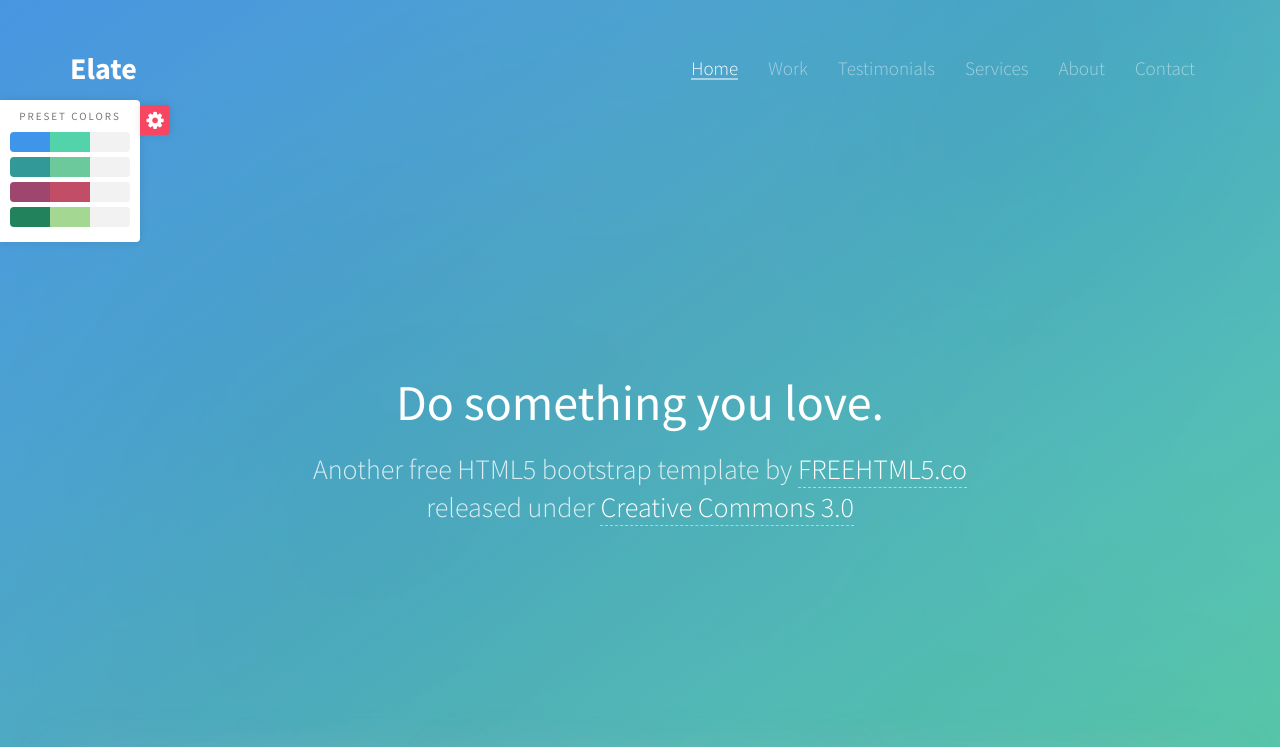
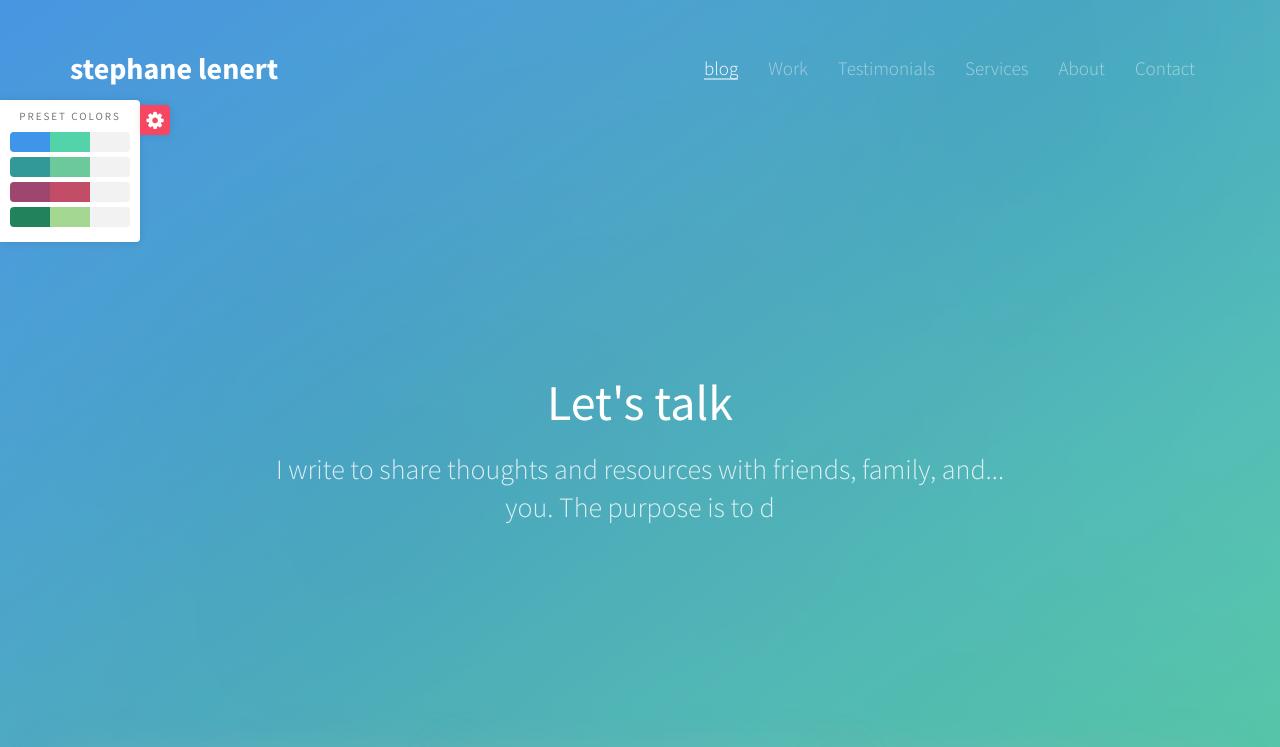
Before and after one commit to stephanexz/Front-learning, a plain HTML site: page elate/index.html in a window 1280 px wide. Shown: the top 747 px of the page. Drawn offline with Linux system fonts and the light colour scheme; some packages are replaced by stand-ins of ours; no server answers; files whose address does not match are found by name.

Commit message:
changed_text

```diff
--- a/elate/index.html
+++ b/elate/index.html
@@ -7,7 +7,7 @@
 	<head>
 	<meta charset="utf-8">
 	<meta http-equiv="X-UA-Compatible" content="IE=edge">
-	<title>Elate &mdash; 100% Free Fully Responsive HTML5 Template by FREEHTML5.co</title>
+	<title>STEPHANELENERT &mdash; 100% Free Fully Responsive HTML5 Template by FREEHTML5.co</title>
 	<meta name="viewport" content="width=device-width, initial-scale=1">
 	<meta name="description" content="Free HTML5 Template by FREEHTML5.CO" />
 	<meta name="keywords" content="free html5, free template, free bootstrap, html5, css3, mobile first, responsive" />
@@ -196,11 +196,11 @@
 		        <div class="navbar-header">
 		        	<!-- Mobile Toggle Menu Button -->
 					<a href="#" class="js-fh5co-nav-toggle fh5co-nav-toggle" data-toggle="collapse" data-target="#navbar" aria-expanded="false" aria-controls="navbar"><i></i></a>
-		         <a class="navbar-brand" href="index.html">Elate</a>
+		         <a class="navbar-brand" href="index.html">stephane lenert</a>
 		        </div>
 		        <div id="navbar" class="navbar-collapse collapse">
 		          <ul class="nav navbar-nav navbar-right">
-		            <li class="active"><a href="#" data-nav-section="home"><span>Home</span></a></li>
+		            <li class="active"><a href="#" data-nav-section="blog"><span>blog</span></a></li>
 		            <li><a href="#" data-nav-section="work"><span>Work</span></a></li>
 		            <li><a href="#" data-nav-section="testimonials"><span>Testimonials</span></a></li>
 		            <li><a href="#" data-nav-section="services"><span>Services</span></a></li>
@@ -213,15 +213,15 @@
 		  </div>
 	</header>
 
-	<section id="fh5co-home" data-section="home" style="background-image: url(images/full_image_2.jpg);" data-stellar-background-ratio="0.5">
+	<section id="fh5co-home" data-section="blog" style="background-image: url(images/full_image_2.jpg);" data-stellar-background-ratio="0.5">
 		<div class="gradient"></div>
 		<div class="container">
 			<div class="text-wrap">
 				<div class="text-inner">
 					<div class="row">
 						<div class="col-md-8 col-md-offset-2">
-							<h1 class="to-animate">Do something you love.</h1>
-							<h2 class="to-animate">Another free HTML5 bootstrap template by <a href="http://freehtml5.co/" target="_blank" title="Free HTML5 Bootstrap Templates">FREEHTML5.co</a> released under <a href="http://creativecommons.org/licenses/by/3.0/" target="_blank">Creative Commons 3.0</a></h2>
+							<h1 class="to-animate">Let's talk</h1>
+							<h2 class="to-animate">I write to share thoughts and resources with friends, family, and... you. The purpose is to d</h2>
 						</div>
 					</div>
 				</div>
```
Also changed, not shown: 1 other file.
